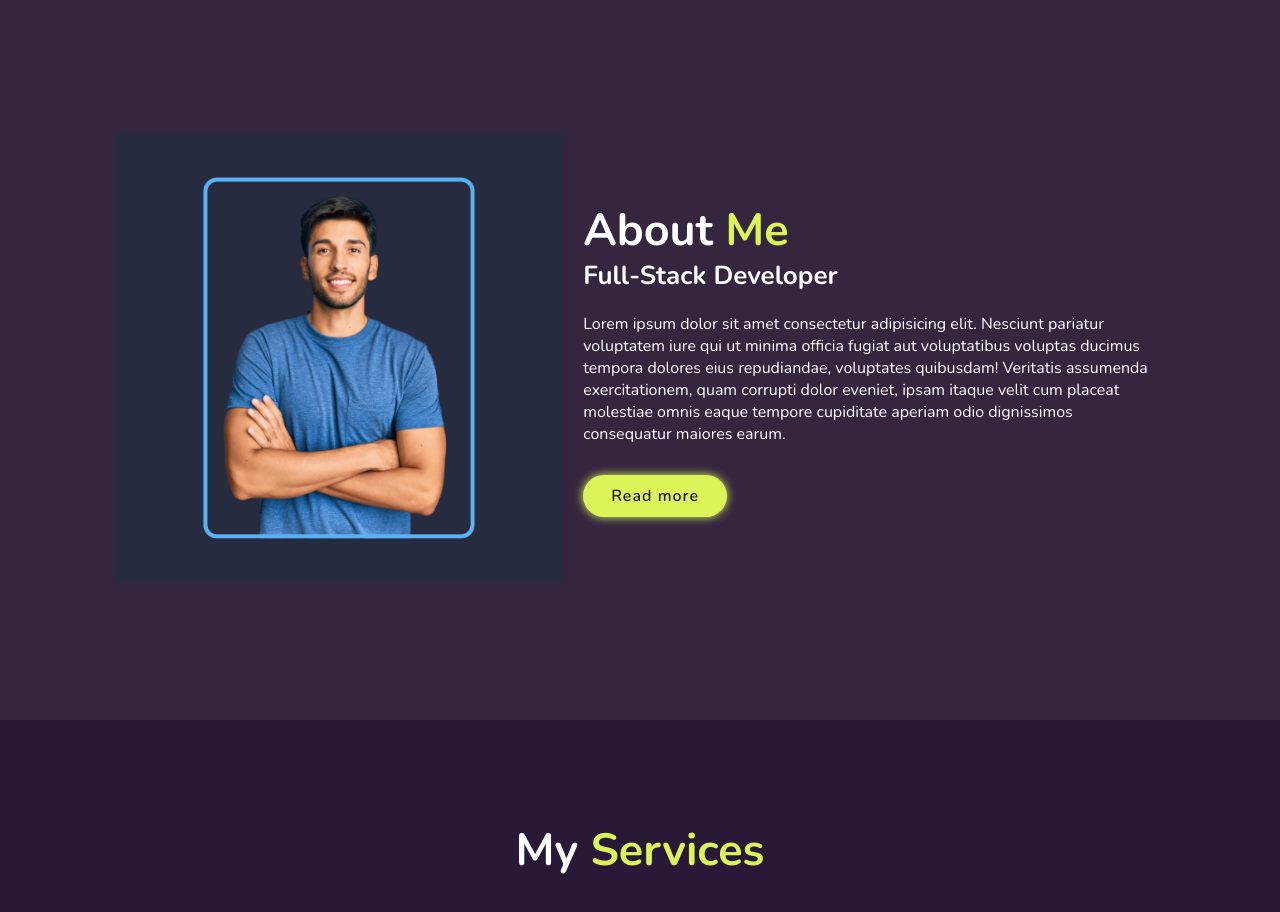
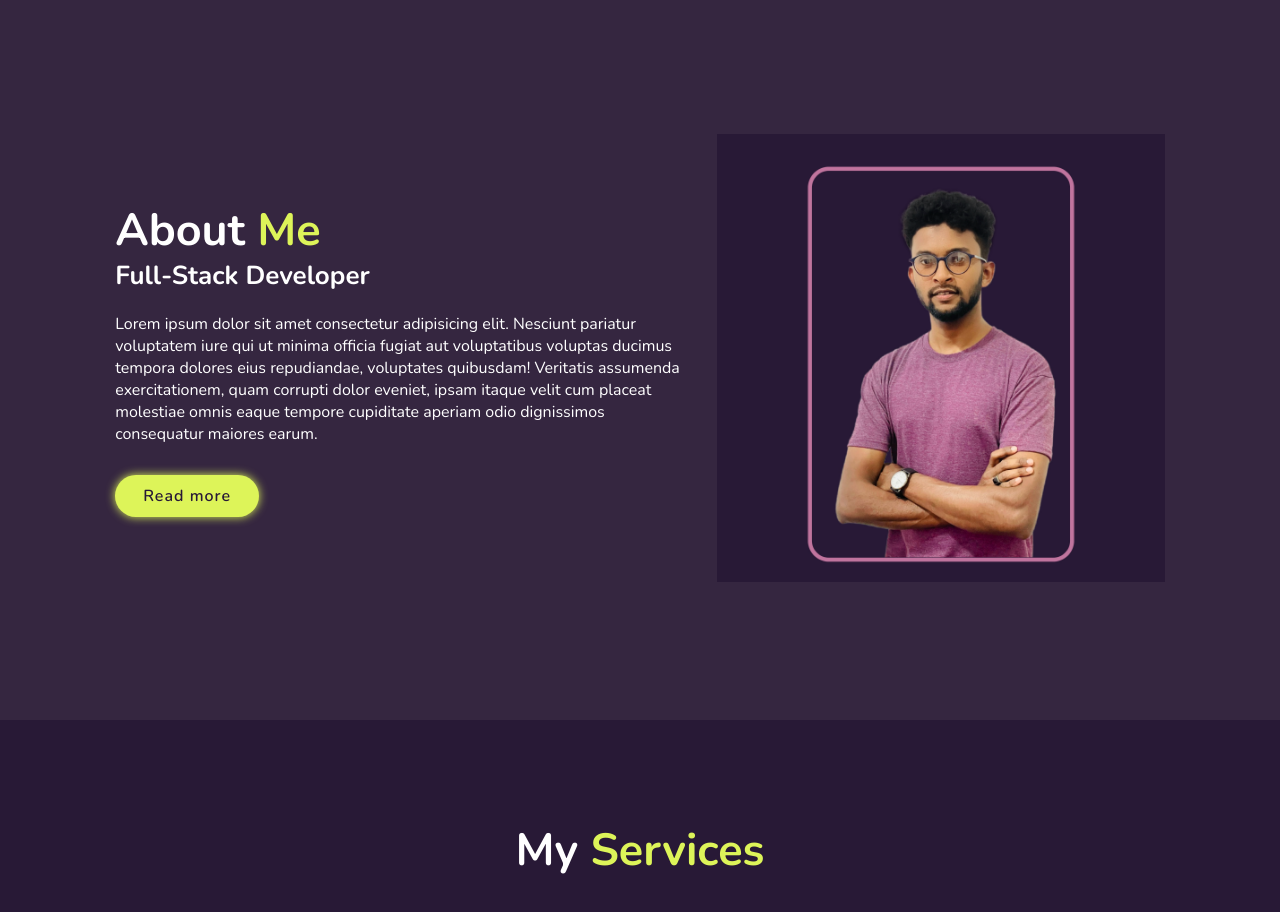
Before and after one commit to saathathm/essus-my-portfolio, a React (Create React App) app: page / in a window 1280 px wide. Shown: the part 880-1792 px from the top of the page. Built offline with nearby package versions, Linux system fonts and the light colour scheme.

Commit message:
updated: about page

```diff
--- a/src/components/About.js
+++ b/src/components/About.js
@@ -2,10 +2,6 @@ import aboutPic from "../assets/img/aboutpic.png";
 export default function About() {
   return (
     <section className="about" id="about">
-      <div className="about-img">
-        <img src={aboutPic} alt="about" />
-      </div>
-
       <div className="about-content">
         <h2 className="heading">
           About <span>Me</span>
@@ -23,6 +19,9 @@ export default function About() {
           Read more
         </a>
       </div>
+      <div className="about-img">
+        <img src={aboutPic} alt="about" />
+      </div>
     </section>
   );
 }
```
Also changed, not shown: src/assets/img/aboutpic.png, src/assets/img/aboutpicc.png (added).
